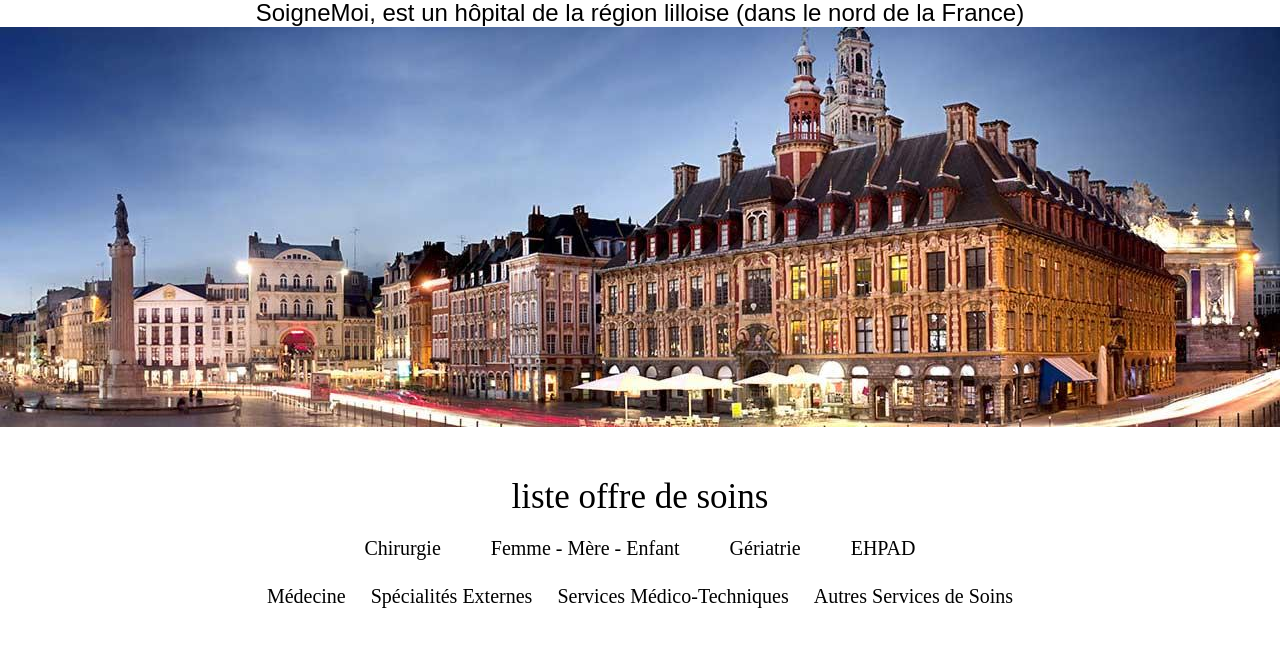
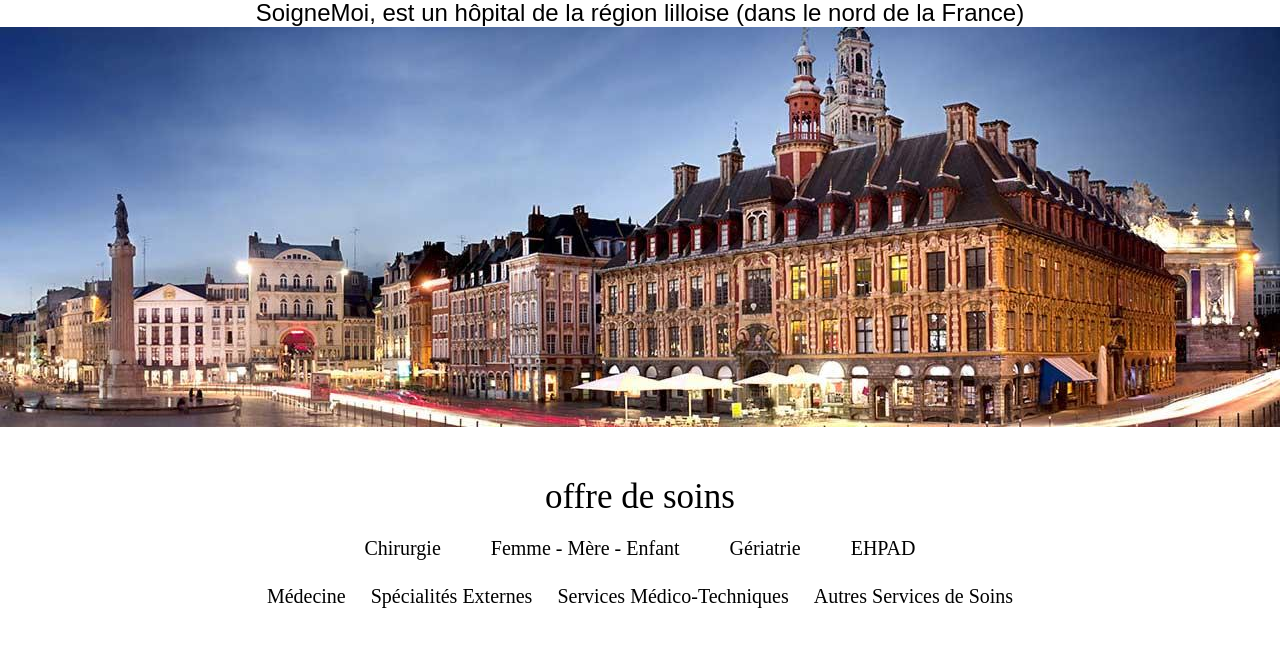
Before and after one commit to jujujuju07/ECF-Web, a PHP site: page / in a window 1280 px wide. Shown: the part 102-749 px from the top of the page. Run offline with PHP 8.4, Linux system fonts and the light colour scheme.

Commit message:
new design

```diff
--- a/index.php
+++ b/index.php
@@ -13,7 +13,7 @@
     </div>
     <img src="image/lille.jpg" alt="image de lille" class="image">
     <div class="liste">
-        <label class="label-titre-liste">liste offre de soins</label>
+        <label class="label-titre-liste">offre de soins</label>
         <div class="liste-offre">
             <div class="liste-liste-offre-1">
                 <label class="label-liste">Chirurgie</label>
```
